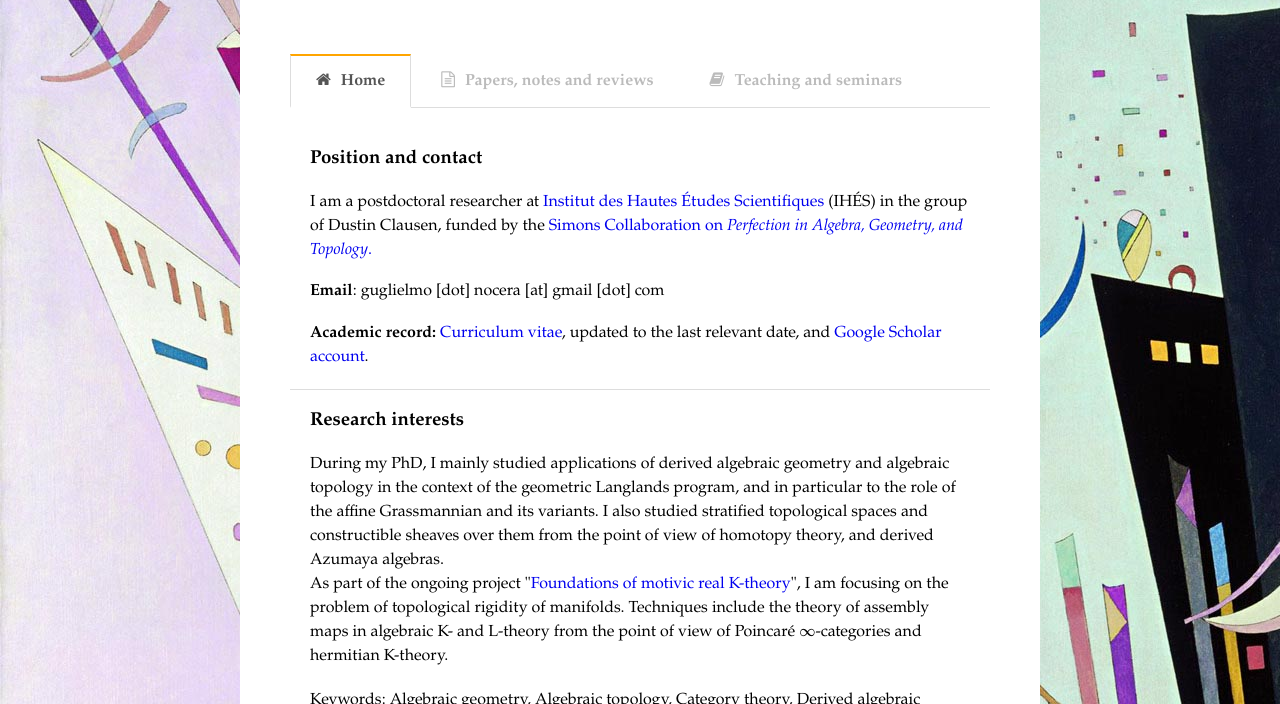
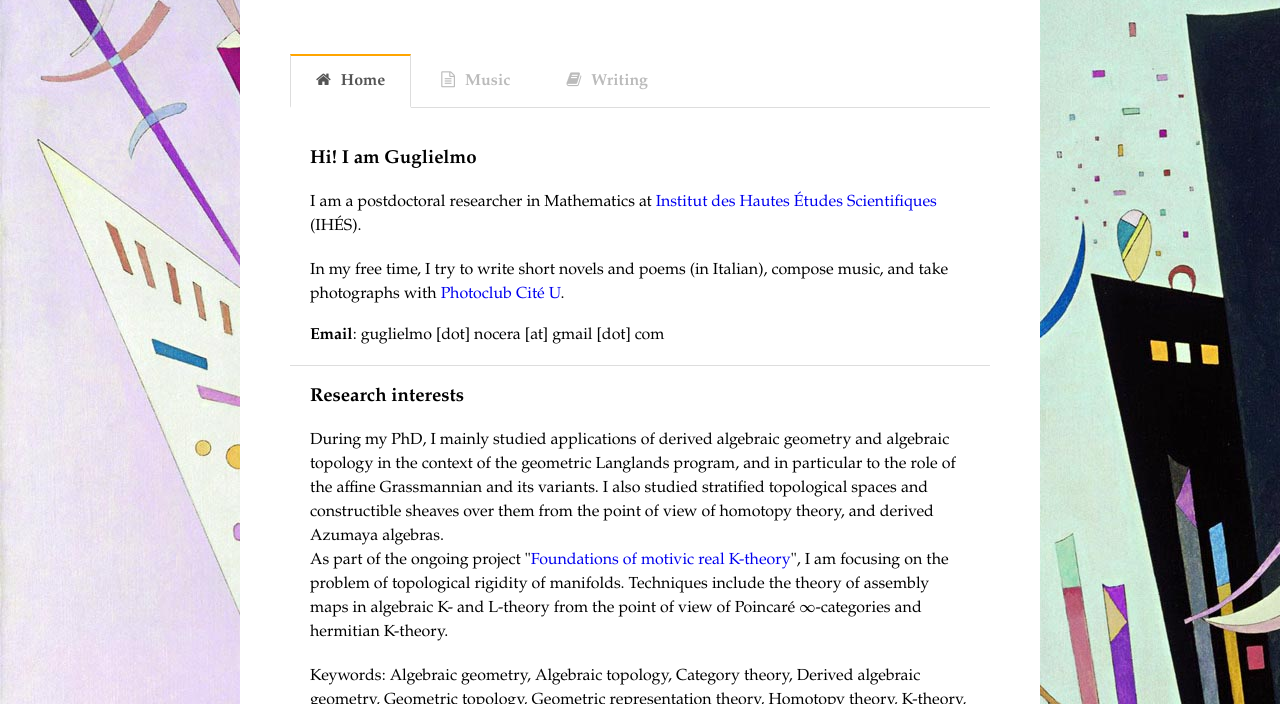
Before and after one commit to WRether/WRether.github.io, a plain HTML site: page index.html in a window 1280 px wide. Shown: the part 96-800 px from the top of the page. Drawn offline with nearby package versions, Linux system fonts and the light colour scheme; some packages are replaced by stand-ins of ours.

Commit message:
Update index.html

```diff
--- a/index.html
+++ b/index.html
@@ -65,8 +65,8 @@ MathJax.Hub.Config({
 <br>
 	<div id="navbar">
 		<a for="tab1" href="./" id="currentpage">Home</a>
-		<a for="tab2" href="Publications.html">Papers, notes and reviews</a>
-		<a for="tab3" href="Seminars.html">Teaching and seminars</a>
+		<a for="tab2" href="Music.html">Music</a>
+		<a for="tab3" href="Writing.html">Writing</a>
 
 		<!-- <div id="subnavbar" style="display:none">
 </div> -->
@@ -81,24 +81,18 @@ MathJax.Hub.Config({
 
 		<div class="csc-header csc-header-n2">
 			<p>
-			<h3>Position and contact</h3>
+			<h3>Hi! I am Guglielmo</h3>
 		</div>
 
 
 		<p></p>
-		<p>I am a postdoctoral researcher at <a href="https://www.ihes.fr">Institut des Hautes &Eacute;tudes
-				Scientifiques</a> (IH&Eacute;S)
-			in the group of Dustin Clausen, funded by the <a href="https://scop.math.berkeley.edu">Simons
-				 Collaboration on <i>Perfection in Algebra, Geometry,
-			and Topology</i>.</a>
+		<p>I am a postdoctoral researcher in Mathematics at <a href="https://www.ihes.fr">Institut des Hautes &Eacute;tudes
+				Scientifiques</a> (IH&Eacute;S).</a>
 			</p>
+		<p>In my free time, I try to write short novels and poems (in Italian), compose music, and take photographs with
+			<a href="https://www.instagram.com/photoclubciteu/">Photoclub Cit&eacute U</a>.
 
 			<p></p><b>Email</b>: guglielmo [dot] nocera [at] gmail [dot] com</p>
-
-
-		<p><b>Academic record:</b> <a href="https://www.math.univ-paris13.fr/~nocera/CV.pdf">Curriculum vitae</a>,
-			 updated to the last relevant date, and
-			 <a href="https://scholar.google.com/citations?user=hmXrQKkAAAAJ&hl=en">Google Scholar account</a>.</p>
 
 	</section>
 	<section>
```
